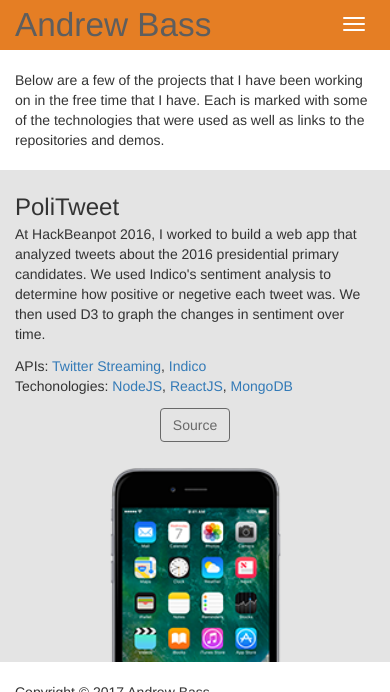
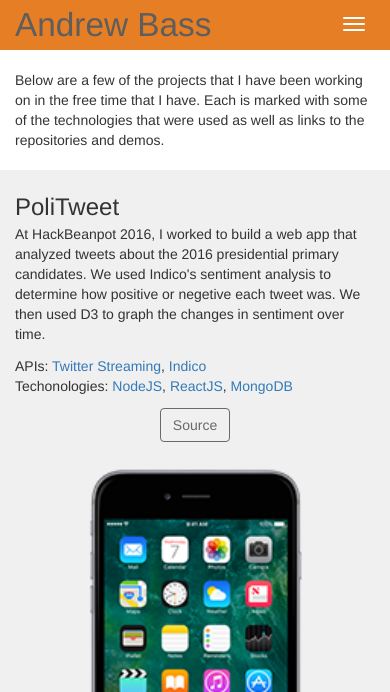
Before and after one commit to arbass22/arbass22.github.io, a Jekyll site: the page built from _pages/projects.html, in a window 390 px wide. Shown: the top 692 px of the page. Built offline with Jekyll 4.4.1, drawn with Linux system fonts in a browser that asks for light colours; nearby versions of some CDN libraries; some of the changed text lies outside the part shown; grey boxes are pictures that could not be loaded.

Commit message:
Added new projects and various tweaks

```diff
--- a/_includes/head.html
+++ b/_includes/head.html
@@ -15,17 +15,12 @@
 	<link rel="stylesheet" href="/css/about.css">
 	<link rel="stylesheet" href="/css/education.css">
 
-	<!-- Javascripy -->
+	<!-- Javascript -->
+	<script src="https://ajax.googleapis.com/ajax/libs/jquery/1.11.2/jquery.min.js"></script>
 	<script src="/js/index.js"></script>
-
-
-
 
 	<!-- Bootstrap -->
 	<link rel="stylesheet" href="https://maxcdn.bootstrapcdn.com/bootstrap/3.3.7/css/bootstrap.min.css">
-	<script src="https://ajax.googleapis.com/ajax/libs/jquery/1.11.2/jquery.min.js"></script>
 	<script src="https://maxcdn.bootstrapcdn.com/bootstrap/3.3.7/js/bootstrap.min.js" integrity="sha384-Tc5IQib027qvyjSMfHjOMaLkfuWVxZxUPnCJA7l2mCWNIpG9mGCD8wGNIcPD7Txa" crossorigin="anonymous"></script>
 
-	<!-- Put your fonts here -->
-
 </head>
--- a/_layouts/default.html
+++ b/_layouts/default.html
@@ -12,7 +12,7 @@
 						<span class="icon-bar"></span>
 						<span class="icon-bar"></span>
 					</button>
-		    	<a class="navbar-brand">Andrew Bass</a>
+		    	<a href="/" class="navbar-brand">Andrew Bass</a>
 				</div>
 		    <div id="collapsingNavbar" class="navbar-collapse collapse" aria-expanded="false">
 		      <ul class="nav navbar-nav navbar-right">
--- a/_pages/projects.html
+++ b/_pages/projects.html
@@ -11,10 +11,10 @@
     that I have.  Each is marked with some of the technologies that were used as
     well as links to the repositories and demos.
 </div>
-<div class="project-list projects-gray">
+<div class="projects-gray">
     <div class="container">
         <div class="row">
-      <div class="col-md-6 project-descr">
+            <div class="col-sm-6 project-descr">
                 <div class="project-title">PoliTweet</div>
                 <div class="project-summary">
                     At HackBeanpot 2016, I worked to build a web app that analyzed tweets
@@ -37,9 +37,65 @@
                     {% include github-button.html url="https://github.com/mgramigna/politweet"%}
                 </div>
             </div>
-      <div class="col-md-6">
+            <div class="col-sm-6">
                 <img id="politweet-img" class="center-block" src="/img/iphone.png"/>
             </div>
         </div>
     </div>
 </div>
+<div class="projects-white">
+    <div class="container">
+        <div class="row">
+            <div class="col-sm-6 project-descr">
+                <img id="garage-img" class="center-block" src="https://upload.wikimedia.org/wikipedia/commons/thumb/b/b4/Raspberry_Pi_3_Model_B.png/300px-Raspberry_Pi_3_Model_B.png"/>
+            </div>
+            <div class="col-sm-6 project-descr">
+                <div class="project-title">GaragePi</div>
+                <div class="project-summary">
+                    I built an internet-connected garage door opener for my home. The
+                    project used a Raspberry Pi that controlled the doors/sensors and
+                    a NodeJS server to handle the authentication of the user and the
+                    dispatching of requests to the Pi.
+                </div>
+                <div>
+                    Techonologies:
+                    <a href="https://www.raspberrypi.org/" target="_blank">Raspberry Pi</a>,
+                    <a href="https://nodejs.org/en/" target="_blank">NodeJS</a>,
+                    <a href="https://www.socket.io/" target="_blank">Web Sockets</a>
+                </div>
+                <div class="text-center">
+                    {% include github-button.html url="https://github.com/arbass22/internet-garage"%}
+                </div>
+            </div>
+        </div>
+    </div>
+</div>
+<div class="projects-gray">
+    <div class="container">
+        <div class="row">
+            <div class="col-sm-6 project-descr">
+                <div class="project-title">Embedded Security Capture the Flag</div>
+                <div class="project-summary">
+                    I participated in the
+                    <a href="http://mitrecyberacademy.org/competitions/embedded/">2016 Collegiate eCapture-the-Flag competition</a>
+                    hosted by MITRE centering around embedded security.  Our task
+                    was to build a secure implementation of an internet-connected door
+                    look with two factor authentication. The opening device used a BeagleBone Black
+                    with a number keypad.  We had six weeks to build our system and six
+                    weeks to try to break into a system provided by a competing school's team.
+                </div>
+                <div>
+                    Techonologies:
+                    <a href="http://twistedmatrix.com/trac/" target="_blank">Twisted</a>,
+                    <a href="https://beagleboard.org/black" target="_blank">BeagleBone Black</a>
+                </div>
+            </div>
+            <div class="col-sm-6">
+                <img id="politweet-img" class="center-block" src="/img/iphone.png"/>
+            </div>
+        </div>
+    </div>
+</div>
+<div id="projects-cta" class="text-center">
+    Like what you see? Checkout my github, my resume, or contact me.
+</div>
--- a/css/main.scss
+++ b/css/main.scss
@@ -2,6 +2,7 @@
 ---
 #copyright {
   margin-top: 20px;
+  padding-bottom: 20px;
 }
 
 $github-color: #696969;
--- a/css/projects.scss
+++ b/css/projects.scss
@@ -5,7 +5,7 @@
 }
 
 .projects-gray {
-  background-color: #e4e4e4;
+  background-color: #f0f0f0;
 }
 
 .project-descr {
@@ -16,8 +16,21 @@
   margin-bottom: 12px;
 }
 
+.project-img {
+    padding: 20px;
+}
+
 #politweet-img {
-  height: 200px;
+  height: 250px;
+}
+
+#garage-img {
+    height: 200px;
+}
+
+#projects-cta {
+    margin: 20px;
+    font-size: 24px;
 }
 
 #projects-header {
--- a/index.html
+++ b/index.html
@@ -1,6 +1,6 @@
 ---
 layout: default
-title: "About"
+title: "Home"
 fulltitle: "Andrew Bass | Home"
 group: 'navigation'
 ---
--- a/js/index.js
+++ b/js/index.js
@@ -1,4 +1,3 @@
 function closeUnderConstructionWarning() {
   $('#under-construction').css('visibility','hidden');
-  console.log("Warnign should be hidden");
 }
```
Lines whose indentation alone changed are shown as unchanged.
